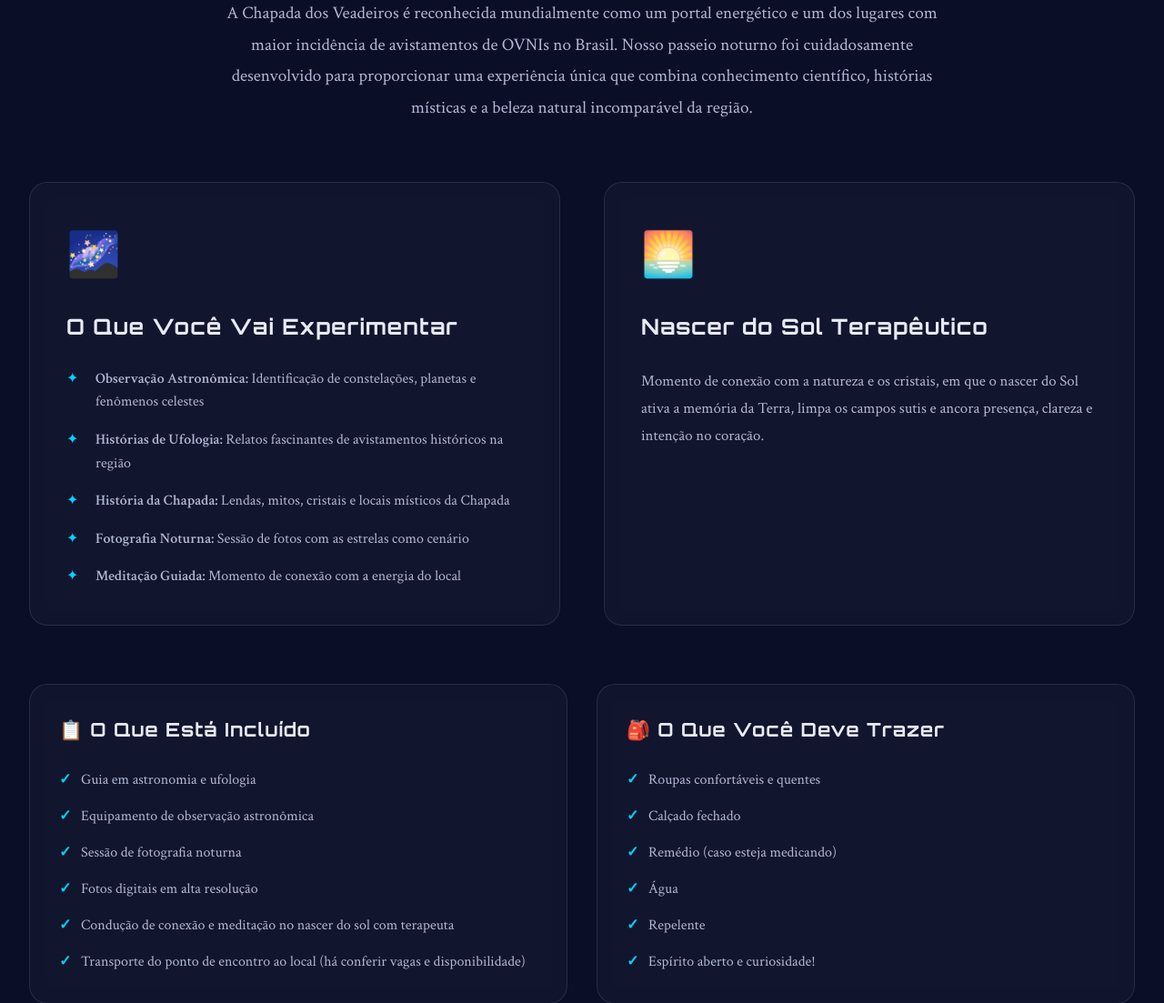
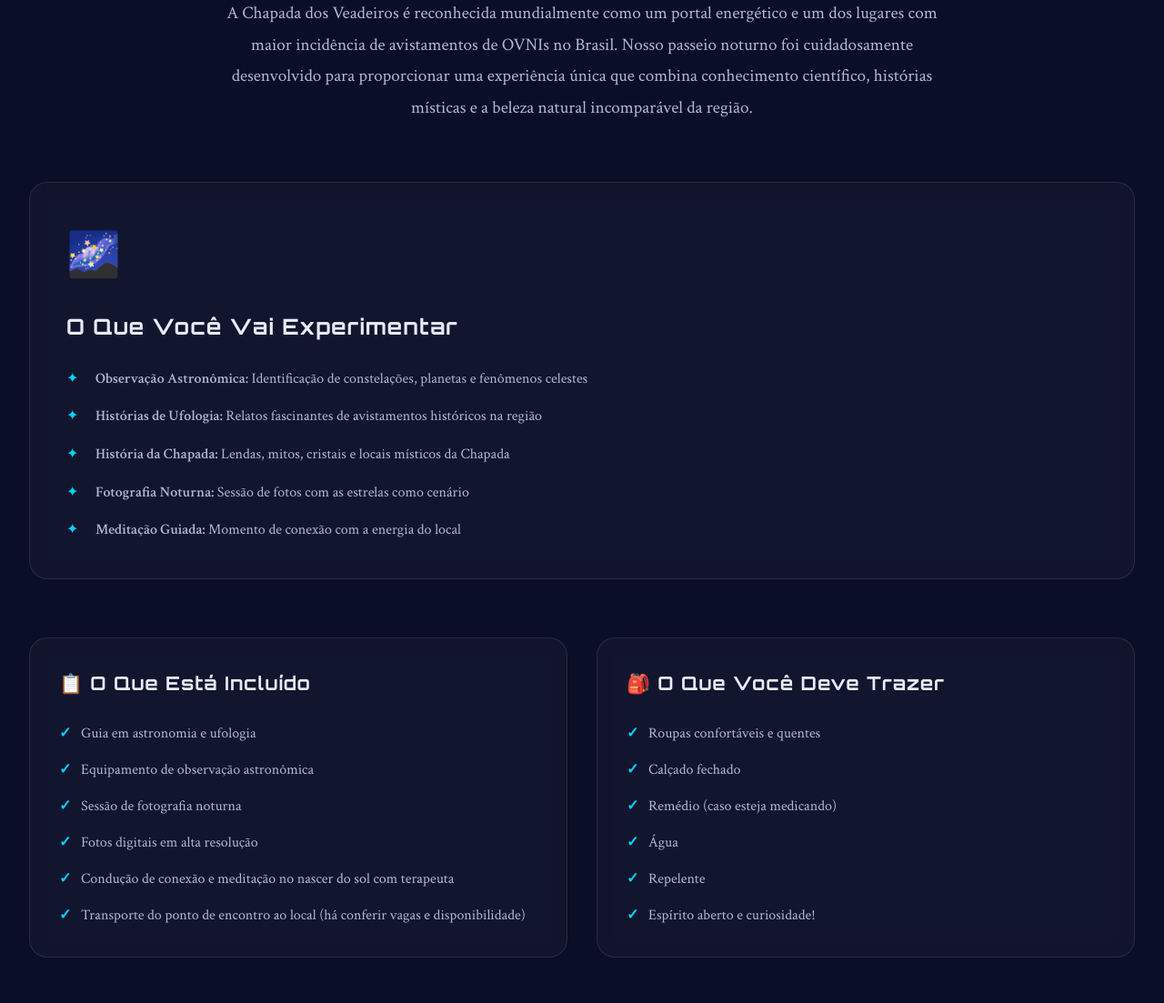
Before and after one commit to passeioestelar-lang/passeioestelar, a Flask app: page /sobre in a window 1280 px wide. Shown: the part 574-1677 px from the top of the page at 91% size. Run offline with Flask 3, Linux system fonts and the light colour scheme.

Commit message:
about.html

```diff
--- a/templates/about.html
+++ b/templates/about.html
@@ -34,14 +34,6 @@
                     <li><strong>Fotografia Noturna:</strong> Sessão de fotos com as estrelas como cenário</li>
                     <li><strong>Meditação Guiada:</strong> Momento de conexão com a energia do local</li>
                 </ul>
-            </div>
-
-            <div class="about-section">
-                <div class="about-icon">🌅</div>
-                <h3>Nascer do Sol Terapêutico</h3>
-                <p style="color: var(--color-text-dim); line-height: 1.8; font-size: 1.05rem;">
-                    Momento de conexão com a natureza e os cristais, em que o nascer do Sol ativa a memória da Terra, limpa os campos sutis e ancora presença, clareza e intenção no coração.
-                </p>
             </div>
         </div>
 
```
